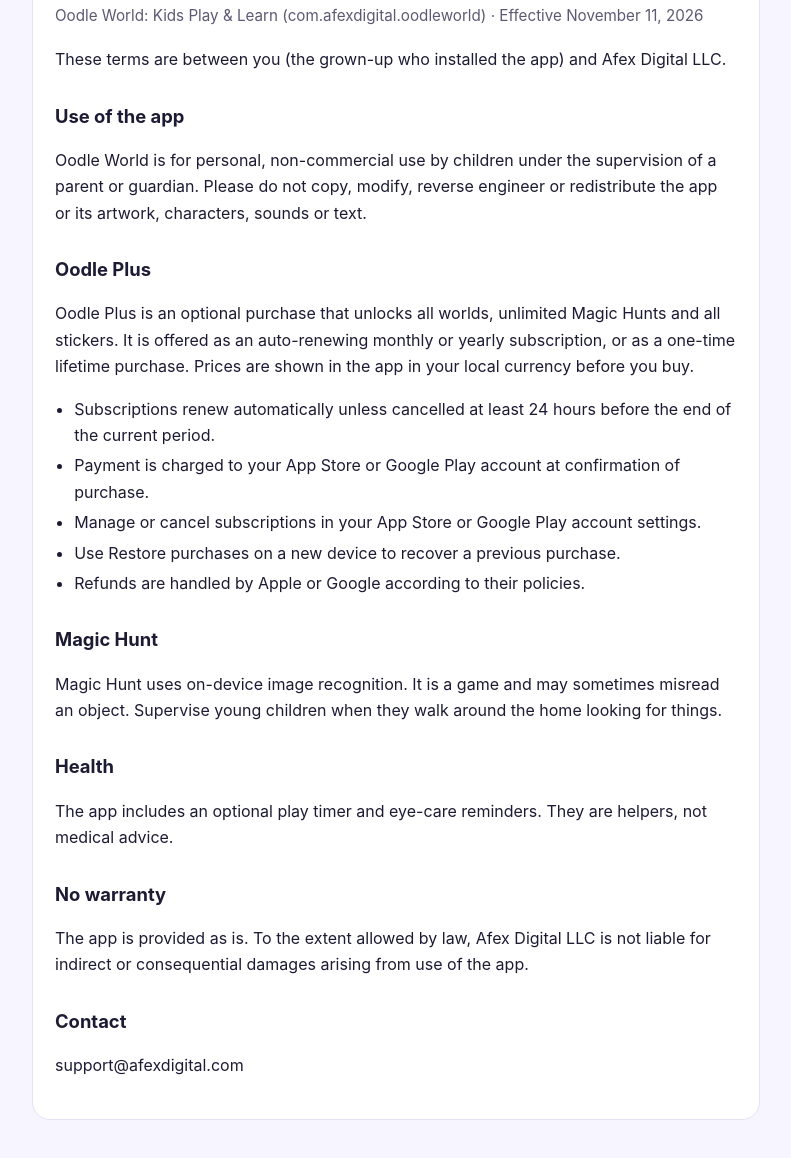
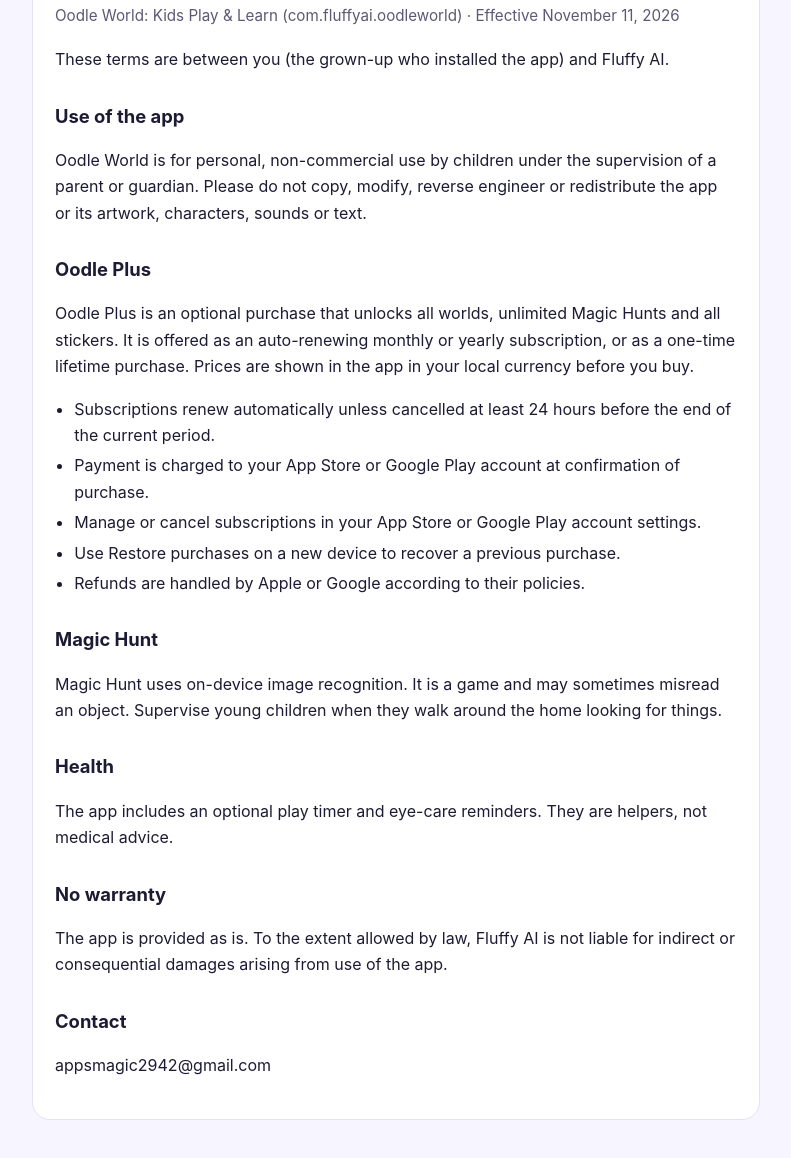
Before and after one commit to mdgoaltech-web/mdgoaltech-web.github.io, a plain HTML site: page oodleworld/terms.html in a window 1280 px wide. Shown: the part 130-1288 px from the top of the page, without its empty margins (244-1035 px from the left). Drawn offline with Linux system fonts and the light colour scheme.

Commit message:
oodleworld: publisher is Fluffy AI, support email and package id updated

```diff
--- a/oodleworld/terms.html
+++ b/oodleworld/terms.html
@@ -11,8 +11,8 @@
 <nav><a href="index.html">Oodle World</a><a href="privacy.html">Privacy Policy</a><a href="terms.html">Terms of Use</a><a href="delete-account.html">Delete your data</a></nav>
 <div class="card">
 <h1>Terms of Use</h1>
-<p class="meta">Oodle World: Kids Play &amp; Learn (com.afexdigital.oodleworld) · Effective November 11, 2026</p>
-<p>These terms are between you (the grown-up who installed the app) and Afex Digital LLC.</p>
+<p class="meta">Oodle World: Kids Play &amp; Learn (com.fluffyai.oodleworld) · Effective November 11, 2026</p>
+<p>These terms are between you (the grown-up who installed the app) and Fluffy AI.</p>
 <h2>Use of the app</h2>
 <p>Oodle World is for personal, non-commercial use by children under the supervision of a parent or guardian. Please do not copy, modify, reverse engineer or redistribute the app or its artwork, characters, sounds or text.</p>
 <h2>Oodle Plus</h2>
@@ -29,9 +29,9 @@
 <h2>Health</h2>
 <p>The app includes an optional play timer and eye-care reminders. They are helpers, not medical advice.</p>
 <h2>No warranty</h2>
-<p>The app is provided as is. To the extent allowed by law, Afex Digital LLC is not liable for indirect or consequential damages arising from use of the app.</p>
+<p>The app is provided as is. To the extent allowed by law, Fluffy AI is not liable for indirect or consequential damages arising from use of the app.</p>
 <h2>Contact</h2>
-<p>support@afexdigital.com</p>
+<p>appsmagic2942@gmail.com</p>
 </div>
 </main>
 </body>
```
Also changed, not shown: oodleworld/delete-account.html (+2 -2 lines), oodleworld/index.html (+2 -2 lines), oodleworld/privacy.html (+3 -3 lines).
